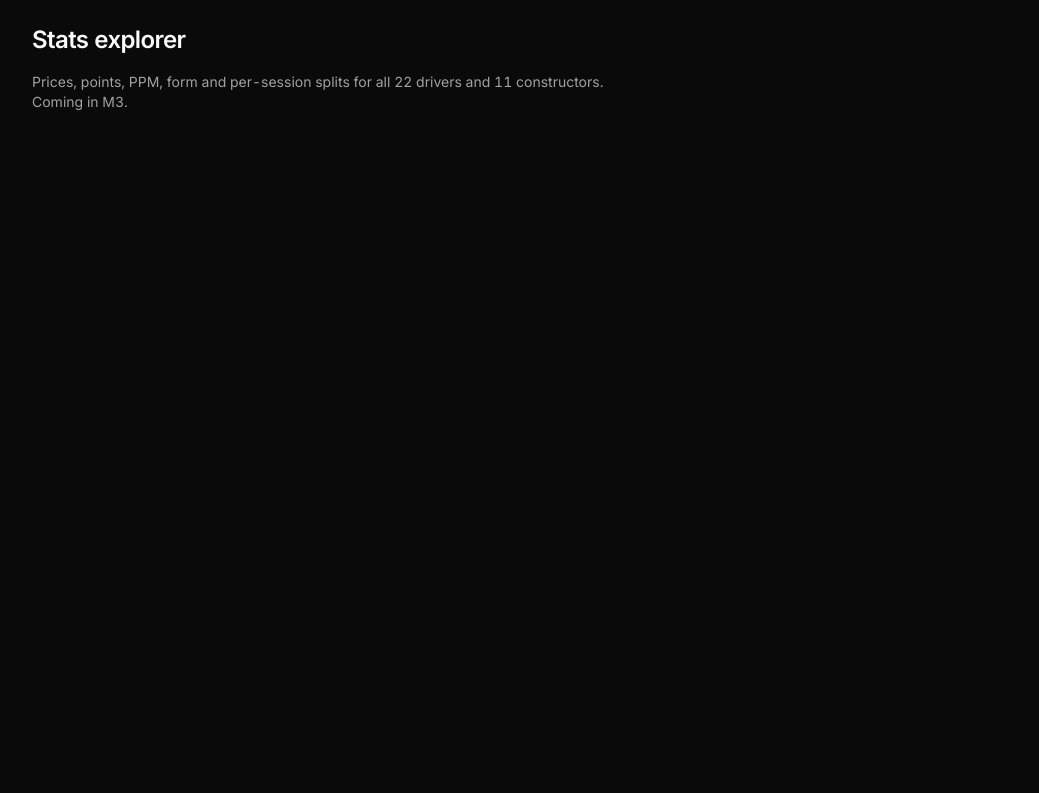
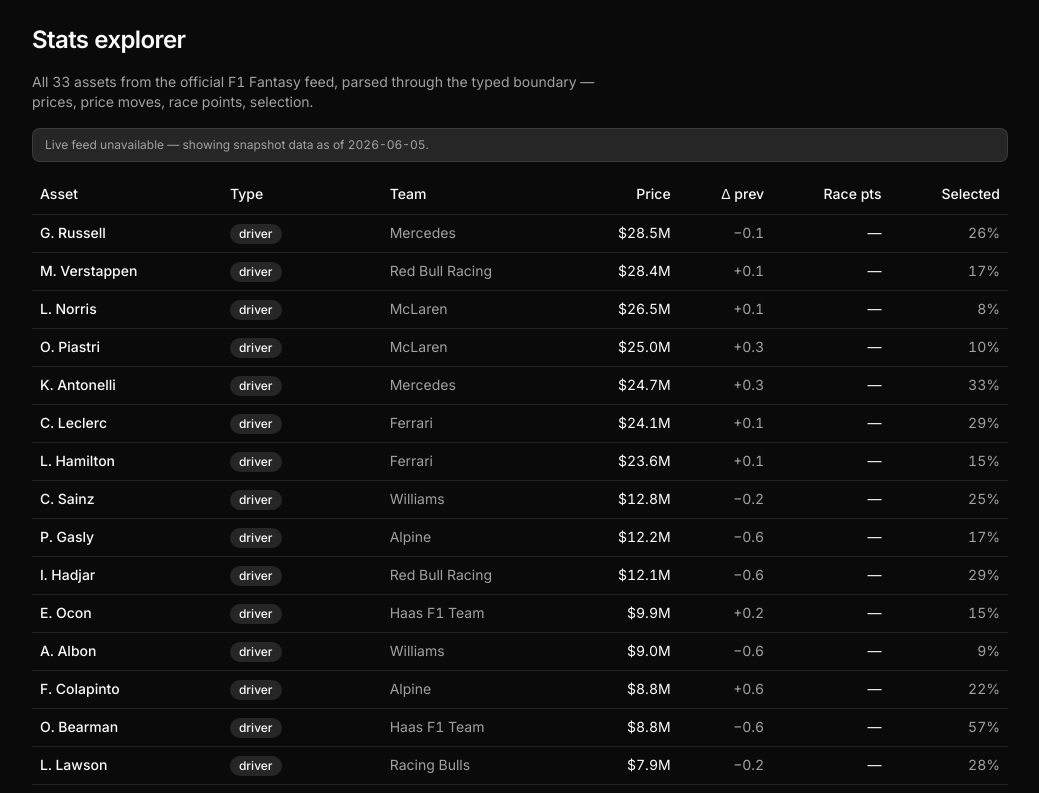
Before and after one commit to jarkovsky/f1-fantasy-advisor, a Next.js app: page /stats in a window 1280 px wide. Shown: the top 793 px of the page, without its empty margins (120-1159 px from the left). Built offline with nearby package versions, Linux system fonts and the light colour scheme; no server answers.

Commit message:
feat(m1): /stats v0 — typed feed table (sync shell + streamed hole)
All 33 assets server-rendered through the boundary; snapshot-degradation
banner with Last-Modified provenance; full sortable explorer lands in M3

```diff
--- /dev/null
+++ b/app/stats/_components/asset-table.tsx
@@ -0,0 +1,97 @@
+import { Badge } from "@/components/ui/badge"
+import {
+  Table,
+  TableBody,
+  TableCaption,
+  TableCell,
+  TableHead,
+  TableHeader,
+  TableRow,
+} from "@/components/ui/table"
+import { getConstraints, getDrivers } from "@/lib/f1/feed"
+import { DataAsOf } from "./data-as-of"
+
+function price(tenths: number): string {
+  return `$${(tenths / 10).toFixed(1)}M`
+}
+
+/**
+ * /stats v0: the typed-feed debug table (M1 exit criterion). Async RSC —
+ * the page's one streamed hole. The full sortable explorer lands in M3.
+ */
+export async function AssetTable() {
+  const constraints = await getConstraints()
+  // Resolve the race number BEFORE the cached call: primitive args only.
+  const race = constraints.data?.raceNumber ?? 1
+  const lastCompleted = constraints.data?.lastCompletedRace ?? 0
+  const feed = await getDrivers(race, race <= lastCompleted)
+
+  const drivers = feed.data.filter((a) => a.kind === "driver")
+  const constructors = feed.data.filter((a) => a.kind === "constructor")
+  const sorted = [...drivers, ...constructors].sort((a, b) =>
+    a.kind === b.kind
+      ? b.priceTenths - a.priceTenths
+      : a.kind === "driver"
+        ? -1
+        : 1
+  )
+
+  return (
+    <div className="flex flex-col gap-3">
+      <DataAsOf meta={feed.meta} />
+      <Table>
+        <TableCaption>
+          Race {race} · {drivers.length} drivers + {constructors.length}{" "}
+          constructors · points pending until the race is scored
+        </TableCaption>
+        <TableHeader>
+          <TableRow>
+            <TableHead>Asset</TableHead>
+            <TableHead>Type</TableHead>
+            <TableHead>Team</TableHead>
+            <TableHead className="text-right">Price</TableHead>
+            <TableHead className="text-right">Δ prev</TableHead>
+            <TableHead className="text-right">Race pts</TableHead>
+            <TableHead className="text-right">Selected</TableHead>
+          </TableRow>
+        </TableHeader>
+        <TableBody>
+          {sorted.map((asset) => {
+            const delta = asset.priceTenths - asset.prevPriceTenths
+            return (
+              <TableRow key={asset.playerId}>
+                <TableCell className="font-medium">
+                  {asset.displayName}
+                </TableCell>
+                <TableCell>
+                  <Badge
+                    variant={asset.kind === "driver" ? "secondary" : "outline"}
+                  >
+                    {asset.kind}
+                  </Badge>
+                </TableCell>
+                <TableCell className="text-muted-foreground">
+                  {asset.teamName ?? "—"}
+                </TableCell>
+                <TableCell className="text-right">
+                  {price(asset.priceTenths)}
+                </TableCell>
+                <TableCell className="text-right text-muted-foreground">
+                  {delta === 0
+                    ? "·"
+                    : `${delta > 0 ? "+" : "−"}${Math.abs(delta) / 10}`}
+                </TableCell>
+                <TableCell className="text-right">
+                  {asset.racePoints ?? "—"}
+                </TableCell>
+                <TableCell className="text-right text-muted-foreground">
+                  {asset.selectedPercent}%
+                </TableCell>
+              </TableRow>
+            )
+          })}
+        </TableBody>
+      </Table>
+    </div>
+  )
+}
--- /dev/null
+++ b/app/stats/_components/data-as-of.tsx
@@ -0,0 +1,29 @@
+import type { FeedMeta } from "@/lib/f1/fetch-or-snapshot"
+
+/**
+ * Degradation notice — renders only when the data came from the committed
+ * snapshot instead of the live feed (spec §8.4: degrade visibly, never crash).
+ */
+export function DataAsOf({ meta }: { meta: FeedMeta }) {
+  if (meta.source === "live") return null
+
+  // meta.asOf is the HTTP Last-Modified (RFC1123) — parseable, unlike the
+  // feed's US-format FeedTime strings.
+  const date = meta.asOf ? new Date(meta.asOf) : null
+  const label =
+    date && !Number.isNaN(date.getTime())
+      ? date.toISOString().slice(0, 10)
+      : "an earlier capture"
+
+  return (
+    <p className="rounded-md border border-border bg-muted px-3 py-2 text-xs text-muted-foreground">
+      Live feed unavailable — showing snapshot data as of{" "}
+      {date && !Number.isNaN(date.getTime()) ? (
+        <time dateTime={date.toISOString()}>{label}</time>
+      ) : (
+        label
+      )}
+      .
+    </p>
+  )
+}
--- a/app/stats/page.tsx
+++ b/app/stats/page.tsx
@@ -1,18 +1,35 @@
 import type { Metadata } from "next"
+import { Suspense } from "react"
+
+import { AssetTable } from "./_components/asset-table"
 
 export const metadata: Metadata = {
   title: "Stats",
 }
 
-// Plain sync RSC for now — the sortable 33-asset explorer arrives in M3.
+function TableSkeleton() {
+  return (
+    <div className="flex flex-col gap-2" aria-hidden>
+      {Array.from({ length: 8 }, (_, i) => (
+        <div key={i} className="h-9 w-full animate-pulse rounded-md bg-muted" />
+      ))}
+    </div>
+  )
+}
+
+// Sync shell (prerendered) + one streamed data hole. The full sortable
+// explorer with per-session splits and sparklines lands in M3.
 export default function StatsPage() {
   return (
     <main className="mx-auto flex min-h-svh max-w-5xl flex-col gap-4 p-6">
       <h1 className="text-2xl font-semibold tracking-tight">Stats explorer</h1>
       <p className="max-w-prose text-sm text-muted-foreground">
-        Prices, points, PPM, form and per-session splits for all 22 drivers and
-        11 constructors. Coming in M3.
+        All 33 assets from the official F1 Fantasy feed, parsed through the
+        typed boundary — prices, price moves, race points, selection.
       </p>
+      <Suspense fallback={<TableSkeleton />}>
+        <AssetTable />
+      </Suspense>
     </main>
   )
 }
```
